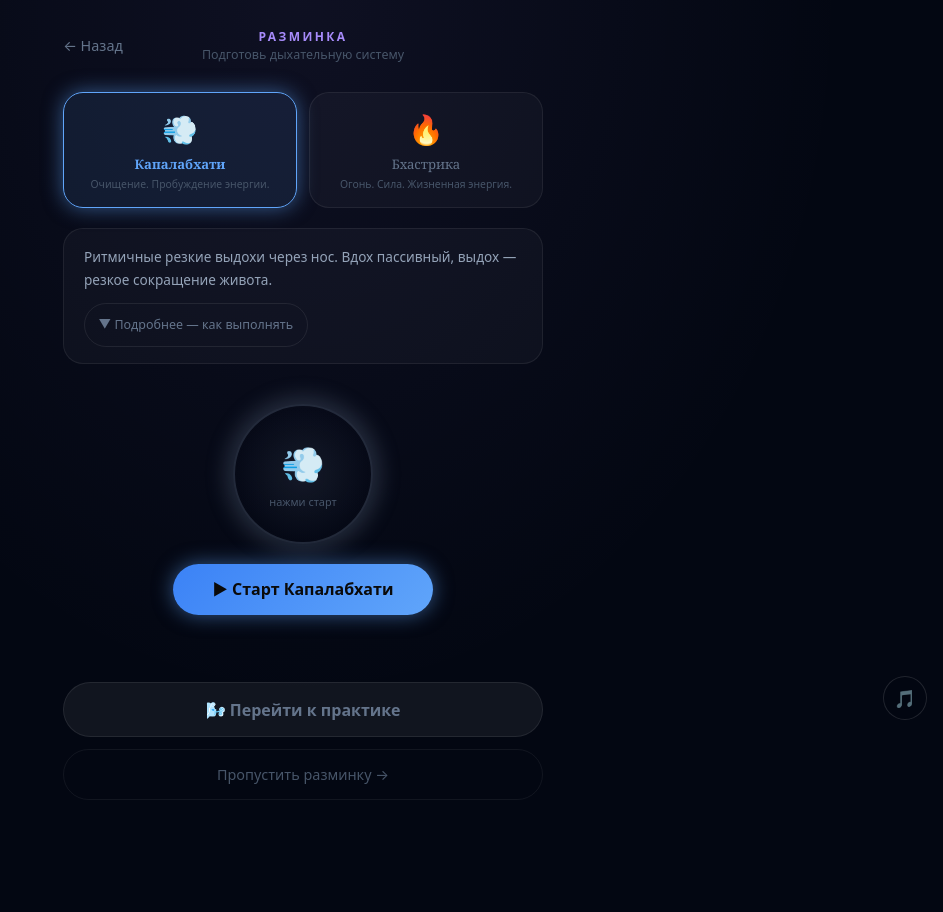
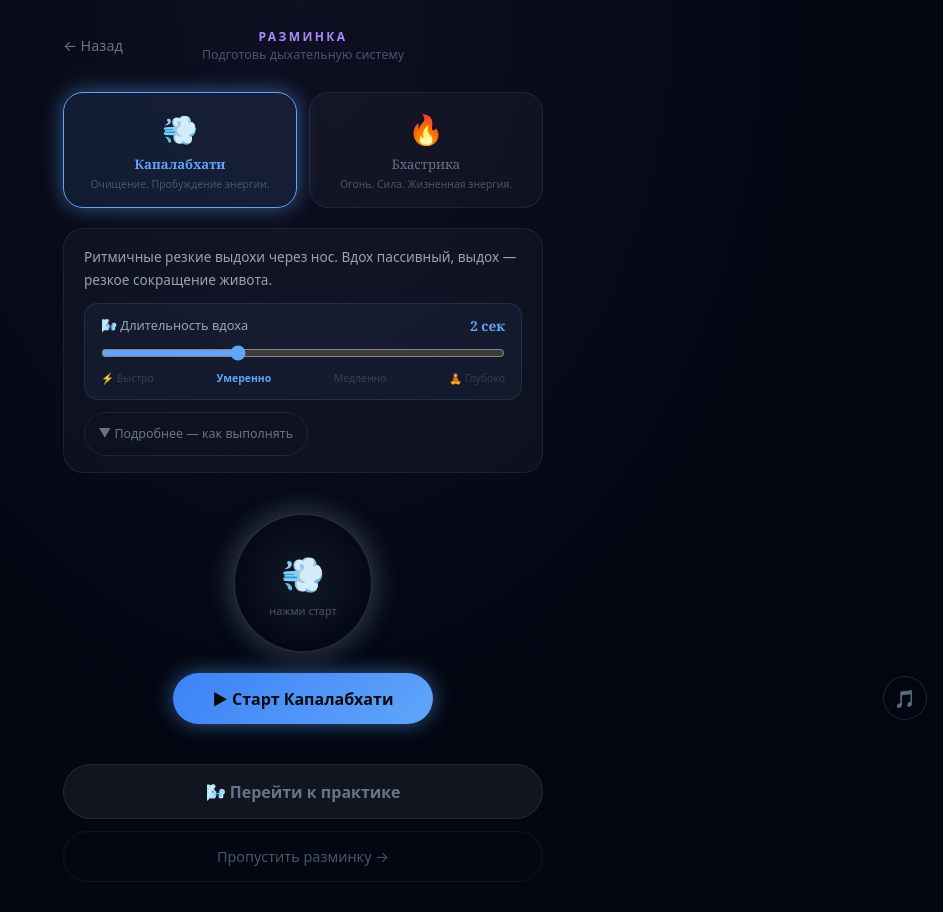
Before and after one commit to Auroom-alt/anuloma-quest, a Next.js app: page /warmup in a window 1280 px wide. Shown: the whole page, without its empty margins (337-1280 px from the left). Before the commit the page ends 832 px from the top, so only its background shows below. Built offline with nearby package versions, Linux system fonts and the light colour scheme.

Commit message:
feat: kapalabhati inhale speed slider 1-4 sec

```diff
--- a/src/app/warmup/page.tsx
+++ b/src/app/warmup/page.tsx
@@ -17,7 +17,7 @@ const TECHNIQUES = {
     tagline:   'Очищение. Пробуждение энергии.',
     color:     '#60A5FA',
     glow:      'rgba(96,165,250,0.5)',
-    inhale:    0.5,  // секунд — пассивный вдох
+    inhale: 2,
     exhale:    0.5,  // секунд — резкий выдох
     desc:      'Ритмичные резкие выдохи через нос. Вдох пассивный, выдох — резкое сокращение живота.',
     details: [
@@ -50,6 +50,7 @@ const TECHNIQUES = {
     ],
     breathLabel: { in: 'Вдох (мощно)', out: 'Выдох (мощно)' },
   },
+
 };
 
 type Phase = 'idle' | 'inhale' | 'exhale';
@@ -62,10 +63,14 @@ export default function WarmupPage() {
   const [phase,      setPhase]      = useState<Phase>('idle');
   const [cycles,     setCycles]     = useState(0);
   const [showDetail, setShowDetail] = useState(false);
+  const [inhaleSpeed, setInhaleSpeed] = useState(2); // секунд на вдох: 1-4
   const [hasStarted, setHasStarted] = useState(false);
 
   const timerRef = useRef<ReturnType<typeof setInterval> | null>(null);
-  const t = TECHNIQUES[tech];
+  const t = {
+  ...TECHNIQUES[tech],
+  ...(tech === 'kapalabhati' ? { inhale: inhaleSpeed } : {}),
+};
 
   // Сброс при смене техники
   useEffect(() => {
@@ -170,7 +175,45 @@ export default function WarmupPage() {
             <p style={{ color: '#94A3B8', fontSize: '0.85rem', lineHeight: 1.7, marginBottom: '0.75rem' }}>
               {t.desc}
             </p>
-
+{/* Скорость вдоха — только для Капалабхати */}
+            {tech === 'kapalabhati' && (
+              <div style={{
+                background:   'rgba(96,165,250,0.06)',
+                border:       '1px solid rgba(96,165,250,0.15)',
+                borderRadius: '0.85rem',
+                padding:      '0.75rem 1rem',
+                marginBottom: '0.75rem',
+              }}>
+                <div style={{ display: 'flex', justifyContent: 'space-between', alignItems: 'center', marginBottom: '0.4rem' }}>
+                  <span style={{ color: '#94A3B8', fontSize: '0.8rem' }}>
+                    🌬️ Длительность вдоха
+                  </span>
+                  <span style={{ color: '#60A5FA', fontSize: '0.85rem', fontWeight: 700, fontFamily: 'Georgia, serif' }}>
+                    {inhaleSpeed} сек
+                  </span>
+                </div>
+                <input
+                  type="range" min={1} max={4} step={1}
+                  value={inhaleSpeed}
+                  onChange={e => {
+                    stopBreathing();
+                    setInhaleSpeed(Number(e.target.value));
+                  }}
+                  style={{ width: '100%', accentColor: '#60A5FA' }}
+                />
+                <div style={{ display: 'flex', justifyContent: 'space-between', marginTop: '0.3rem' }}>
+                  {[1, 2, 3, 4].map(v => (
+                    <span key={v} style={{
+                      fontSize: '0.65rem',
+                      color:    inhaleSpeed === v ? '#60A5FA' : '#334155',
+                      fontWeight: inhaleSpeed === v ? 700 : 400,
+                    }}>
+                      {v === 1 ? '⚡ Быстро' : v === 2 ? 'Умеренно' : v === 3 ? 'Медленно' : '🧘 Глубоко'}
+                    </span>
+                  ))}
+                </div>
+              </div>
+            )}
             {/* Кнопка подробнее */}
             <button
               onClick={() => setShowDetail(d => !d)}
```
